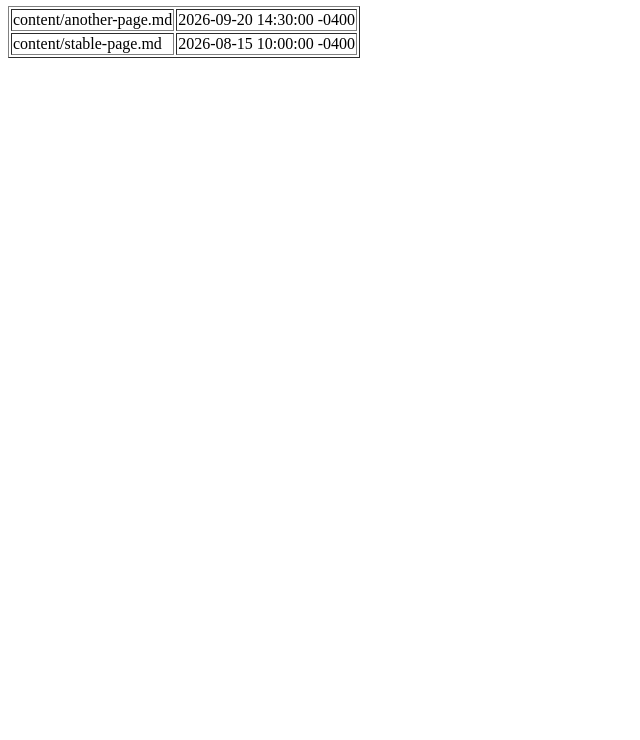
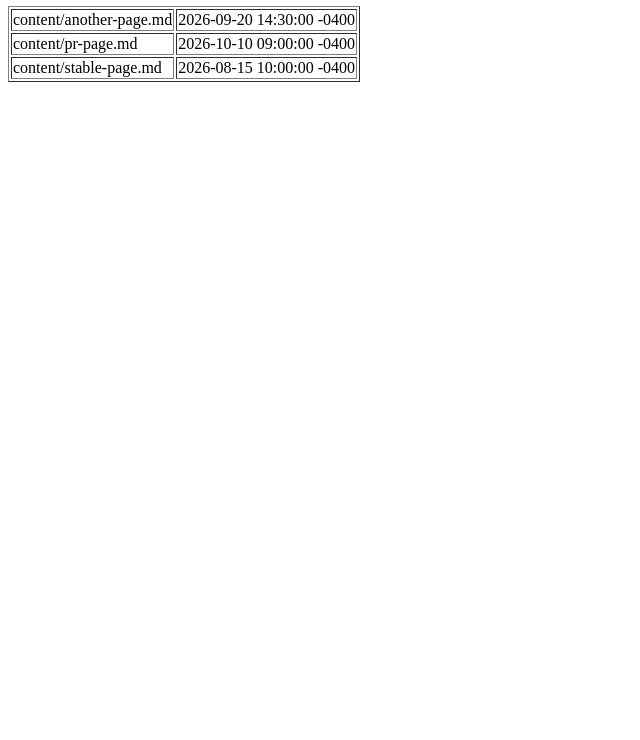
Before and after one commit to dleehr/actions-sandbox, a plain HTML site: page index.html in a window 1280 px wide. Shown: the part 60-800 px from the top of the page, without its empty margins (0-640 px from the left). Drawn offline with Linux system fonts and the light colour scheme.

Commit message:
Deploying to gh-pages from @ dleehr/actions-sandbox@dc4eda0c49e86de6b8d5351e4dee651324990fd4 🚀

```diff
--- a/index.html
+++ b/index.html
@@ -2,5 +2,6 @@
 <h1>Git-derived last-modified dates</h1>
 <table border="1">
 <tr><td>content/another-page.md</td><td>2026-09-20 14:30:00 -0400</td></tr>
+<tr><td>content/pr-page.md</td><td>2026-10-10 09:00:00 -0400</td></tr>
 <tr><td>content/stable-page.md</td><td>2026-08-15 10:00:00 -0400</td></tr>
 </table></body></html>
```
